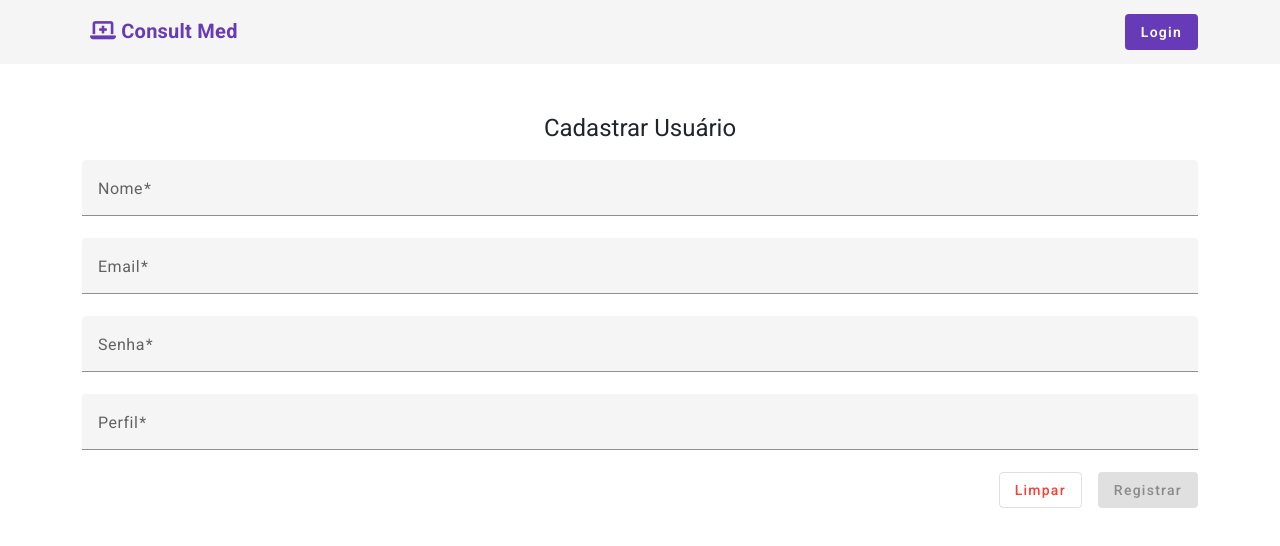
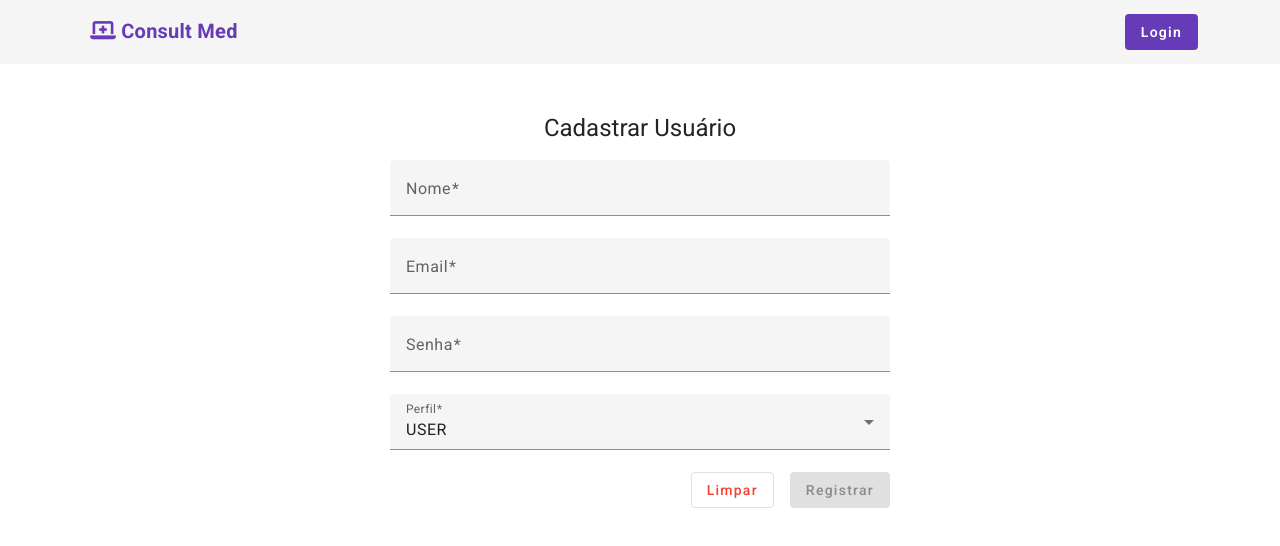
Before and after one commit to famgz/consult-med, an Angular app: page /auth/register in a window 1280 px wide. Shown: the top 546 px of the page. Built offline with nearby package versions, Linux system fonts and the light colour scheme.

Commit message:
feat: dynamic select of user roles

```diff
--- a/src/app/modules/auth/components/register/register.component.html
+++ b/src/app/modules/auth/components/register/register.component.html
@@ -1,6 +1,6 @@
 <div class="container">
   <h1 class="mt-5 text-center">Cadastrar Usuário</h1>
-  <form [formGroup]="form" (ngSubmit)="register()" class="mx-auto">
+  <form [formGroup]="form" (ngSubmit)="register()" class="mx-auto _form">
     <div class="row">
       <div class="col-12">
         <mat-form-field>
@@ -32,7 +32,11 @@
       <div class="col-12">
         <mat-form-field>
           <mat-label>Perfil</mat-label>
-          <input matInput formControlName="role" />
+          <select matNativeControl formControlName="role" required>
+            @for (role of userRoles; track role) {
+            <option value="{{ role }}">{{ role }}</option>
+            }
+          </select>
         </mat-form-field>
       </div>
     </div>
--- a/src/app/modules/auth/components/register/register.component.ts
+++ b/src/app/modules/auth/components/register/register.component.ts
@@ -10,8 +10,9 @@ import { MatFormFieldModule } from '@angular/material/form-field';
 import { MatInputModule } from '@angular/material/input';
 import { Router } from '@angular/router';
 import { first } from 'rxjs';
-import { AddUser } from '../../models/user.model';
+import { AddUser, UserRole } from '../../models/user.model';
 import { AuthService } from '../../services/auth.service';
+import { MatSelectModule } from '@angular/material/select';
 
 @Component({
   selector: 'app-register',
@@ -21,12 +22,14 @@ import { AuthService } from '../../services/auth.service';
     MatFormFieldModule,
     MatInputModule,
     MatButtonModule,
+    MatSelectModule,
   ],
   templateUrl: './register.component.html',
   styleUrl: './register.component.scss',
 })
 export class RegisterComponent implements OnInit {
   form!: FormGroup;
+  userRoles = Object.values(UserRole);
 
   constructor(private authService: AuthService, private router: Router) {}
 
@@ -39,7 +42,7 @@ export class RegisterComponent implements OnInit {
       name: new FormControl(null, [Validators.required]),
       email: new FormControl(null, [Validators.required]),
       password: new FormControl(null, [Validators.required]),
-      role: new FormControl(null, [Validators.required]),
+      role: new FormControl('USER', [Validators.required]),
     });
   }
 
```
